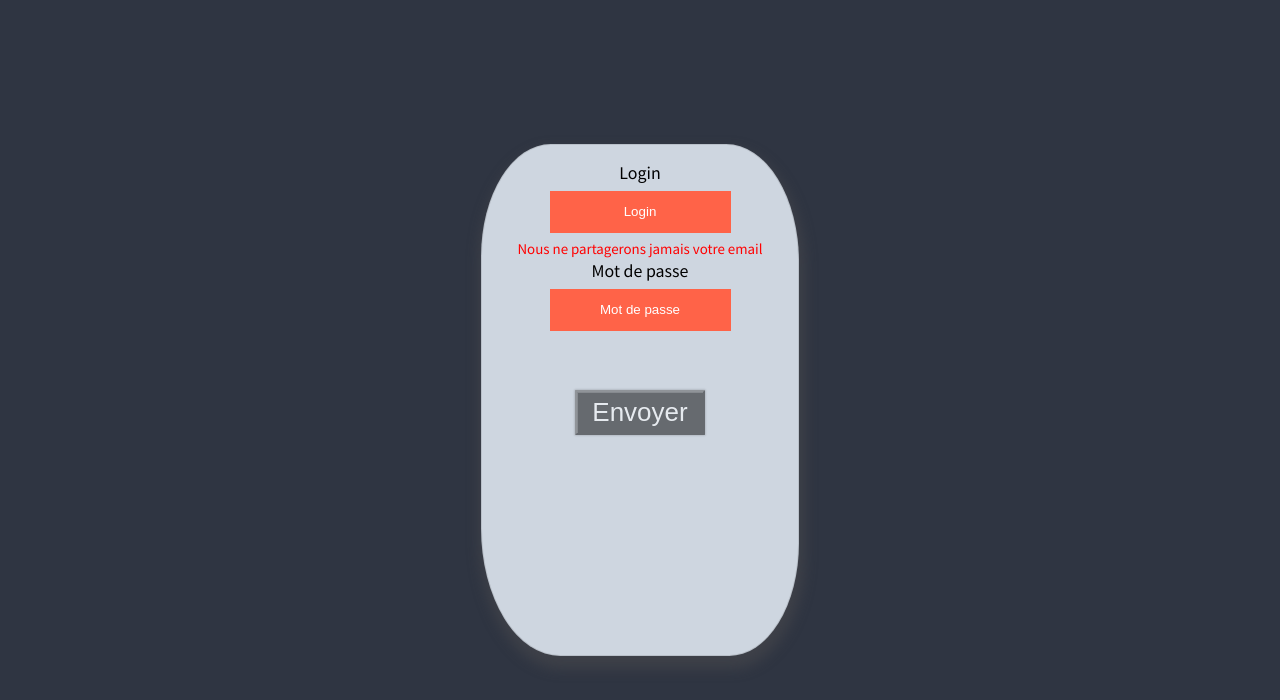
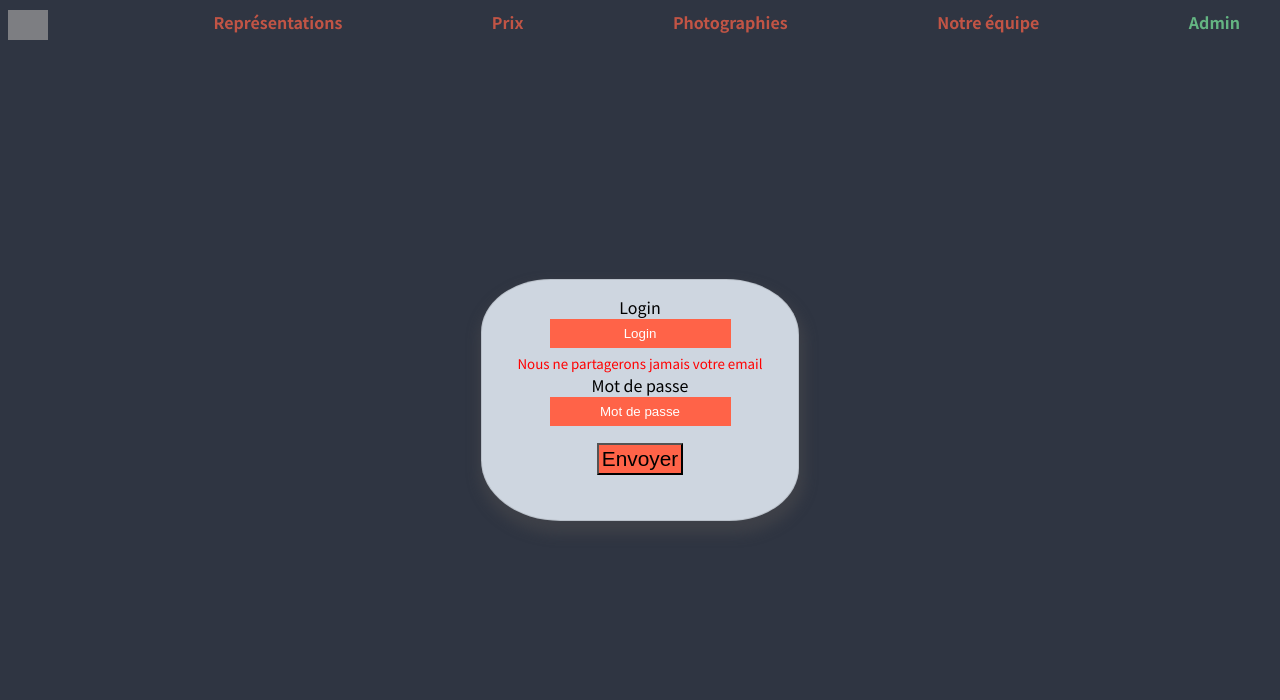
Before and after one commit to gbasset/wild-circus-wsc, a React (Create React App) app in the folder front/: page /login in a window 1280 px wide. Shown: the top 700 px of the page. Built offline with nearby package versions, Linux system fonts and the light colour scheme; grey boxes are pictures that could not be loaded.

Commit message:
add a message alert for the differents situations of result connection

```diff
--- a/front/src/component/admin/pages/Login/Login.css
+++ b/front/src/component/admin/pages/Login/Login.css
@@ -1,38 +1,34 @@
 
 .form-container{
-    background-color:#2f3542;
     width: 100vw;
     height: 100vh;
     display: flex;
     align-content: center;
 }
+
 .formLogin{
-
-}
-form{
     background-color: #ced6e0;
     display:flex;
     text-align: center;
     flex-direction: column;
     max-width: 291px;
-    height:450px;
+    height:180px;
     padding: 15px 35px 45px;
     margin: auto;
     border: 1px solid rgba(0, 0, 0, 0.1);
     border-radius: 22% 23% 22% 25%;
     box-shadow:2px 9px 13px 4px rgba(85, 81, 81, 0.404);
 }
-
-.form-control{
-    text-align: center;
-    display: block;
-    margin: auto;
-}
-.btn{
+.btnSend{
     display: flex;
     margin: auto;
-    margin-top: 2em;
+    margin-top: 0.8em;
+    background-color: #ff6348;
+    padding: 2px 2.5px;
+    font-size: 1.3em;
+    opacity: 1;
 }
+
 #emailHelp{
     text-align: center;
     display: block;
@@ -42,36 +38,16 @@ form{
     color: red;
 
 }
-input {
+.inputFormLogin {
+    text-align: center;
+    display: block;
+    margin: auto;
     background-color: #ff6348;
     color: rgb(0, 0, 0);
     border: 1px black;
-    height: 3em;
+    height: 2em;
     padding: auto;
     text-align: center;
-}
-
-input[type="text"] {
-    margin: 0.5em auto;
-}
-
-input[type="password"] {
-    margin: 0.5em auto;
-}
-
-input[type="email"] {
-    margin: 0.5em auto;
-}
-
-input[type="submit"] {
-    width: 10em;
-    margin: 0.4em auto;
-    border-radius: 0 30% 4%;
-    font-weight: bold;
-    color: white;
-    padding: auto 0.5em;
-    box-shadow: 1px 2px 2px 2px rgba(148, 148, 148, 0.404);
-    cursor: pointer;
 }
 
 input::placeholder {
--- a/front/src/component/admin/pages/Login/Login.js
+++ b/front/src/component/admin/pages/Login/Login.js
@@ -2,24 +2,31 @@
 import React, { useState, useEffect } from 'react'
 import axios from 'axios';
 import './Login.css'
+import Header from '../../../front/Header/Header'
 export default function Login() {
 
     const [user, setUser] = useState({
         user_pass: null,
         user_email: null,
     })
-
+    /// https://blog.liplex.de/axios-interceptor-to-refresh-jwt-token-after-expiration/
     const handleSubmit = (e) => {
         axios.post("/authentification", {
             email: user.user_email,
             password: user.user_pass
-        }).then(res => {
+        })
+            .then(res => {
                 console.log(Object.keys(res.headers));
                 localStorage.setItem('token', res.headers.token) // requireAuth et notNoth
                 console.log('resheader', res.headers);
+                alert('Bienvenue parmis nous !')
                 document.location.reload(true);
+            })
+            .catch(err => {
+                alert(`Aucun compte ne correspond,veuillez réessayer une autre saisie
+                                            ou contacter un administrateur`)
+            });
 
-        })
         e.preventDefault();
 
     }
@@ -27,9 +34,13 @@ export default function Login() {
     const updateForm = (e) => {
         setUser({ ...user, [e.target.name]: e.target.value })
     }
+    useEffect(() => {
 
+    }, [])
 
     return (
+        <>
+            <Header />
             <div className="form-container">
                 <form className="formLogin" >
                     <div className="form-group">
@@ -38,7 +49,7 @@ export default function Login() {
                             onChange={updateForm}
                             name="user_email"
                             type="text"
-                        class="form-control"
+                            className="inputFormLogin"
                             id="exampleInputEmail1"
                             aria-describedby="emailHelp"
                             placeholder="Login"
@@ -56,21 +67,18 @@ export default function Login() {
                             onChange={updateForm}
                             name="user_pass"
                             type="password"
-                        className="form-control"
+                            className="inputFormLogin"
                             id="exampleInputPassword1"
                             placeholder="Mot de passe"
                             value={user.user_pass}
-
                         />
                     </div>
 
                     <div>
-
                         <button
                             onClick={handleSubmit}
                             type="submit"
-                        className="btn "
-
+                            className="btnSend"
                         >
                             Envoyer
                      </button>
@@ -78,6 +86,7 @@ export default function Login() {
 
                 </form>
             </div>
+        </>
 
     )
 }
--- a/front/src/component/front/Button/Button.css
+++ b/front/src/component/front/Button/Button.css
@@ -1,5 +1,5 @@
-input[type=button], input[type=submit], input[type=reset], button, .button {
-	padding: 5px 15px;
+.butrepre {
+	padding: 1px 2px;
 	margin: 3px 4px;
 	display: inline-block;
 	color: #ffffff;
@@ -21,8 +21,7 @@ input[type=button], input[type=submit], input[type=reset], button, .button {
     text-shadow: 1px 1px 0px rgba(0, 0, 0, 0.50);
     opacity: 0.5;
 }
-
-input:hover {
+.butrepre:hover {
 	background: linear-gradient(top, #0084ff 0%, #4095ff 100%);
 	background: -moz-linear-gradient(top, #5aafff 0%, #4095ff 100%);
 	background: -webkit-linear-gradient(top, #5aafff 0%, #4095ff 100%);
--- a/front/src/component/front/Button/ButtonRepresentation.js
+++ b/front/src/component/front/Button/ButtonRepresentation.js
@@ -4,7 +4,7 @@ import { Link } from 'react-router-dom'
 export default function ButtoRepresentation() {
     return (
         <>
-           <Link to="/representation" > <input  type="button" value="Voir les représentations"/>  </Link>
+           <Link to="/representation" > <input  className='butrepre'type="button" value="Voir les représentations"/>  </Link>
 
         </>
     )
--- a/front/src/component/front/Form/Form.css
+++ b/front/src/component/front/Form/Form.css
@@ -1,14 +1,12 @@
-.reservation  {
+.formulaireresa {
     background-color: #ced6e0;
     display:flex;
     text-align: center;
     flex-direction: column;
     max-width: 291px;
     max-height:450px;
-    padding: 15px 35px 45px;
     margin: auto;
     border: 1px solid rgba(0, 0, 0, 0.1);
-    border-radius: 22% 23% 22% 25%;
     box-shadow:2px 9px 13px 4px rgba(85, 81, 81, 0.404);
 }
 
@@ -20,7 +18,7 @@ input {
     padding: auto;
     text-align: center;
 }
-
+/*
 input[type="text"] {
     margin: 0.5em auto;
 }
@@ -48,4 +46,4 @@ input::placeholder {
     color: white;
     opacity: 1;
     font-weight: 300;
-}
+} */
--- a/front/src/component/front/Form/Form.js
+++ b/front/src/component/front/Form/Form.js
@@ -9,9 +9,8 @@ const [subject2, setSubject2] = useState(props.data)
 
     return (
         <>
-        <form className="reservation">
-            <input type="text" />
-
+        <form className="formulaireresa">
+            <input type="text" className="inputFormLogin"/>
             <label htmlFor="sujet">sujet</label>
             <select
               className="custom-select text-center"
```
Also changed, not shown: 1 other file (tests, documents, lock files or other folders). Lines whose indentation alone changed are shown as unchanged.
